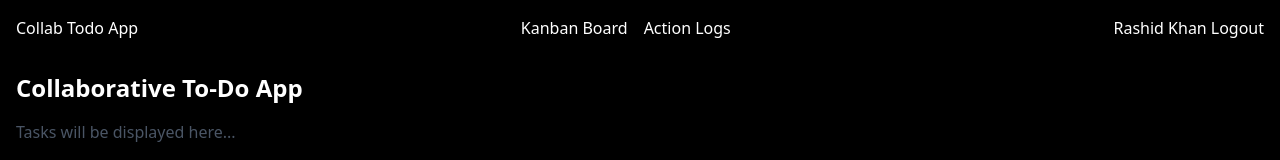
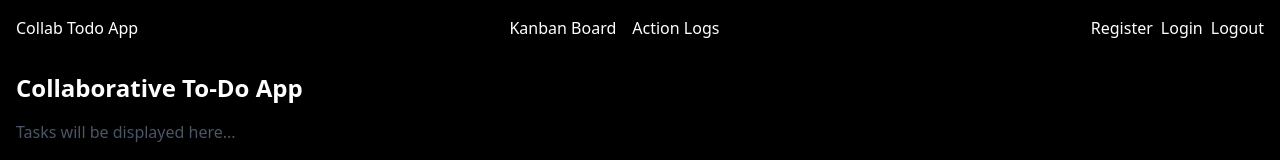
Before and after one commit to Khanr7433/collab-todo-app, a React (Vite) app in the folder frontend/: page / in a window 1280 px wide. Shown: the top 160 px of the page. Built offline with nearby package versions, Linux system fonts and the light colour scheme.

Commit message:
Add Login and Register page

```diff
--- a/frontend/package.json
+++ b/frontend/package.json
@@ -13,6 +13,7 @@
     "@tailwindcss/vite": "^4.1.11",
     "react": "^19.1.0",
     "react-dom": "^19.1.0",
+    "react-router-dom": "^7.6.3",
     "tailwindcss": "^4.1.11"
   },
   "devDependencies": {
--- a/frontend/src/components/Header.jsx
+++ b/frontend/src/components/Header.jsx
@@ -16,11 +16,15 @@ const Header = () => {
         </nav>
 
         <div className="flex justify-between align-center gap-1">
-          <div className="username">
+          {/* <div className="username">
             <i className="fa fa-user"></i>
             <span className="username">Rashid Khan</span>
+          </div> */}
+          <div className="user-info flex items-center gap-2">
+            <button className="button">Register</button>
+            <button className="button">Login</button>
+            <button className="button">Logout</button>
           </div>
-          <button className="logout-button">Logout</button>
         </div>
       </div>
     </header>
--- /dev/null
+++ b/frontend/src/pages/Login.jsx
@@ -0,0 +1,7 @@
+import React from "react";
+
+const Login = () => {
+  return <div>Login</div>;
+};
+
+export default Login;
```
Also changed, not shown: frontend/src/pages/Register.jsx (added).
